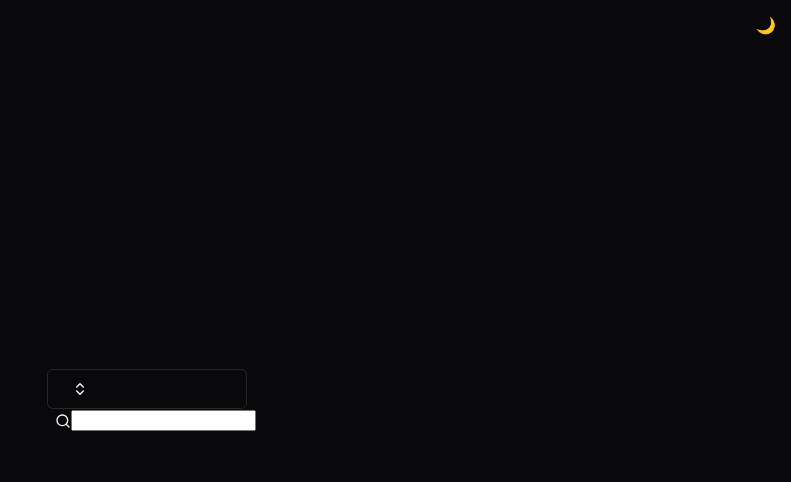
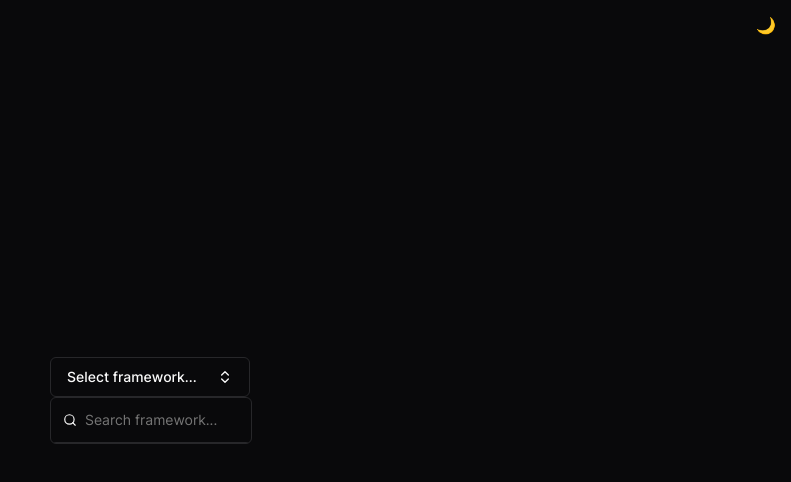
Before and after one commit to zangetsu02/vue-select-element, a Vue app: page / in a window 1280 px wide. Shown: the top 482 px of the page, without its empty margins (489-1280 px from the left). Built offline with nearby package versions, Linux system fonts and the light colour scheme.

Commit message:
Aggiunto stile per i nuovi componenti e passate le nuovo props

```diff
--- a/src/App.vue
+++ b/src/App.vue
@@ -17,7 +17,11 @@ const setMode = (value: boolean) => {
         </div>
 
         <div class="content-body">
-            <BaseCombobox on-click-outside="" placeholder="Select framework..."/>
+            <BaseCombobox
+                on-click-outside=""
+                placeholderButton="Select framework..."
+                placeholderSearch="Search framework..."
+            />
         </div>
     </div>
 
@@ -99,12 +103,61 @@ const setMode = (value: boolean) => {
     transition-duration: .25s;
 }
 
+.combobox-list-container {
+    width: 200px;
+    border: 1px var(--border) solid;
+    border-radius: calc(0.5rem - 2px);
+    background-color: transparent;
+    color: inherit;
+    overflow: hidden;
+    display: flex;
+    flex-direction: column;
+    z-index: 50;
+}
+
+.combobox-list-content {
+    overflow: hidden;
+    display: flex;
+    flex-direction: column;
+    width: 100%;
+    height: 100%;
+}
+
+.combobox-search {
+    padding: 0 0.75rem;
+    display: flex;
+    align-items: center;
+    border-bottom: 1px solid var(--border);
+}
+
+.combobox-search input {
+    color: inherit;
+    margin: 0;
+    font-family: inherit;
+    outline: 2px solid transparent;
+    outline-offset: 2px;
+    font-size: .875rem;
+    line-height: 1.25rem;
+    padding: 0.75rem 0;
+    width: 100%;
+    display: flex;
+    background-color: transparent;
+    border: none;
+}
+
+.combobox-search svg {
+    vertical-align: middle;
+    width: 1rem;
+    height: 1rem;
+    margin-right: 0.5rem;
+}
+
 .combobox-button:hover {
     background-color: var(--hover-background);
     color: var(--hover-color);
 }
 
-svg {
+.combobox-button svg {
     vertical-align: middle;
     width: 1rem;
     height: 1rem;
```
